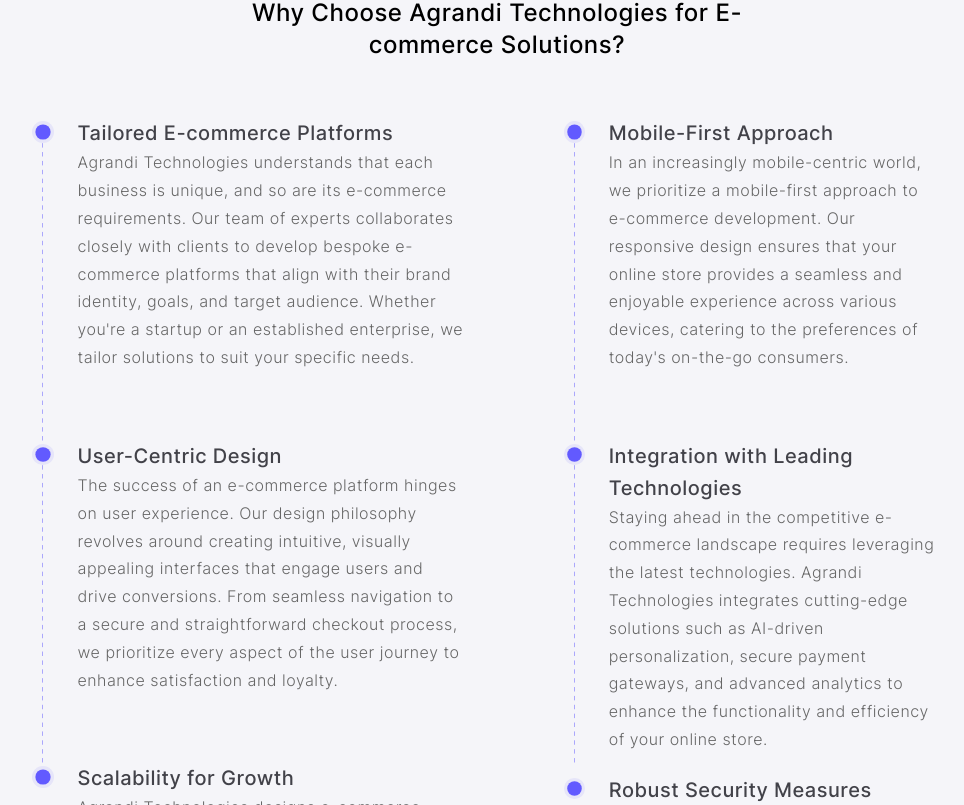
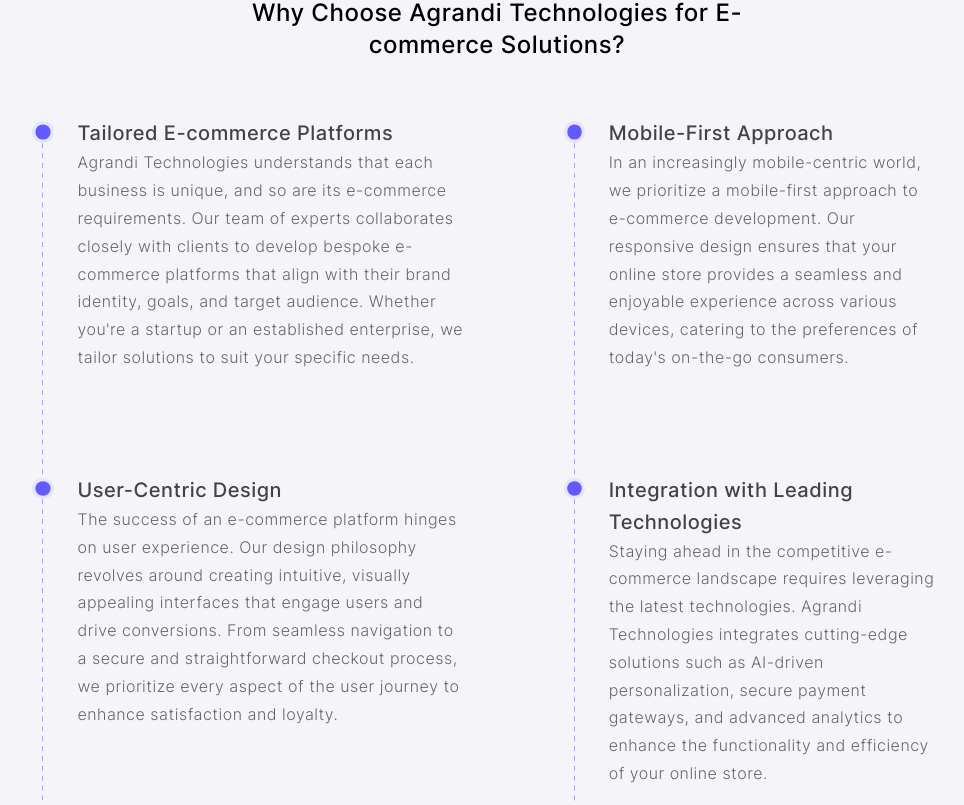
Before and after one commit to OladipoOmotosho/agrandi, a Next.js app: page /services/eCommerce in a window 1280 px wide. Shown: the part 1695-2500 px from the top of the page, without its empty margins (143-1107 px from the left). Built offline with nearby package versions, Linux system fonts and the light colour scheme.

Commit message:
screen optimizations

```diff
--- a/components/SideBars.tsx
+++ b/components/SideBars.tsx
@@ -11,7 +11,7 @@
             src={img2}
             alt="image"
             width={2}
-            height={200}
+            height={230}
             className={`h-[200px] ${className}`}
           />
         ) : (
--- a/src/app/about/page.tsx
+++ b/src/app/about/page.tsx
@@ -48,7 +48,7 @@
         <Image src={aboutBg} alt="backgroundImage" quality={90} priority />
       </div>
       <div className="mb-[92px]">
-        <section className="flex flex-row justify-between 2xl:justify-center 2xl:gap-44">
+        <section className="flex flex-row justify-between 2xl:justify-center 2xl:gap-44 gap-16">
           <div
             className="p-8 rounded-[20px] max-w-[509px] mt-[-110px] ml-[148px]"
             style={{ background: colors.lightgray }}
--- a/src/app/globals.css
+++ b/src/app/globals.css
@@ -21,7 +21,6 @@
 }
 body {
   width: 100%;
-  max-width: 1300px; /* Adjust as needed */
-  margin: 0 auto; /* This centers the container */
-  /* Add other styles as needed */
+  max-width: 1440px;
+  margin: 0 auto;
 }
--- a/src/app/services/components/WhyBox.tsx
+++ b/src/app/services/components/WhyBox.tsx
@@ -14,7 +14,7 @@
           img1={circle}
           img2={line}
           type="line"
-          className={"h-[301px] w-auto"}
+          className={"h-[335px] w-auto"}
         />
       );
     }
```
Also changed, not shown: public/assets/images/aboutBg.png.
